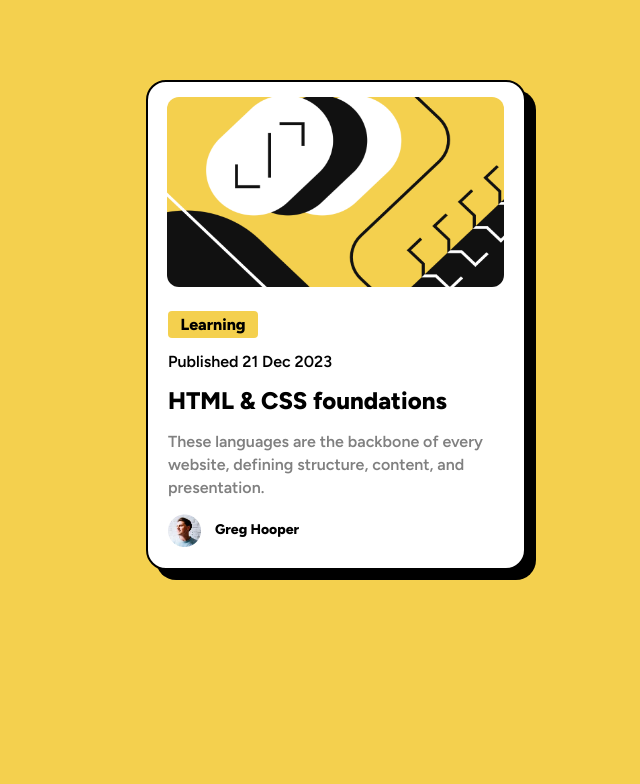
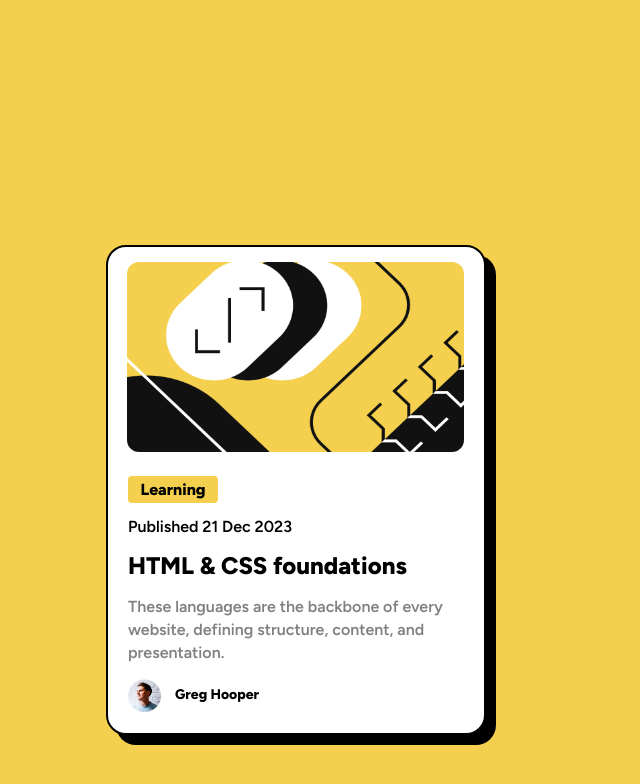
Before and after one commit to dudsilvaa/Blog-preview-card, a plain HTML site: page index.html in a window 1280 px wide. Shown: the whole page, without its empty margins (344-984 px from the left). Drawn offline with Linux system fonts and the light colour scheme.

Commit message:
Update estilo.css

```diff
--- a/estilo.css
+++ b/estilo.css
@@ -1,18 +1,21 @@
-*{
+@media only screen and (max-width: 1440px) {
+
+    * {
         margin: 0;
         padding: 0;
         box-sizing: border-box;
     }
 
     body {
+        display: flex;
+        justify-content: center;
         background-color: hsl(47, 88%, 63%);
     }
 
     .box {
         padding: 30px;
         margin: 20px;
-    margin-left: 490px;
-    margin-top: 80px;
+        margin-top: 245px;
         background-color: hsl(0, 0%, 100%);
         width: 380px;
         height: 490px;
@@ -50,3 +53,5 @@ h1:hover {
         margin-top: 15px;
         margin-left: -10px;
     }
+
+}
```
Lines whose indentation alone changed are shown as unchanged.
